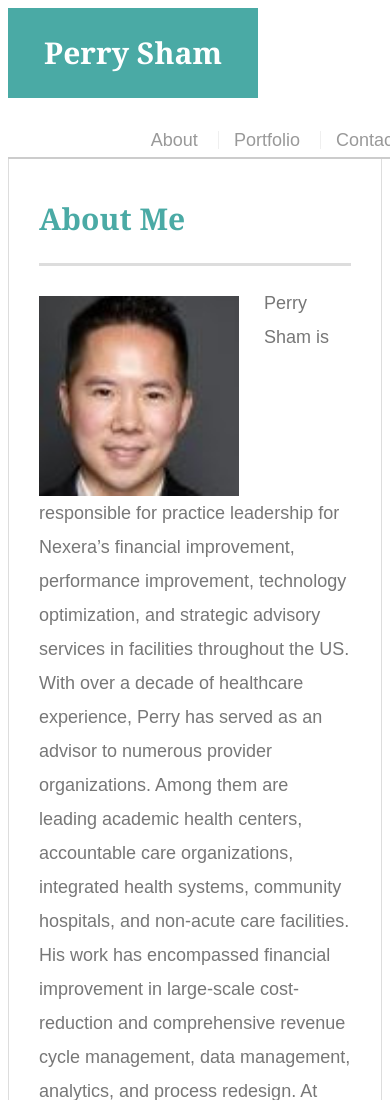
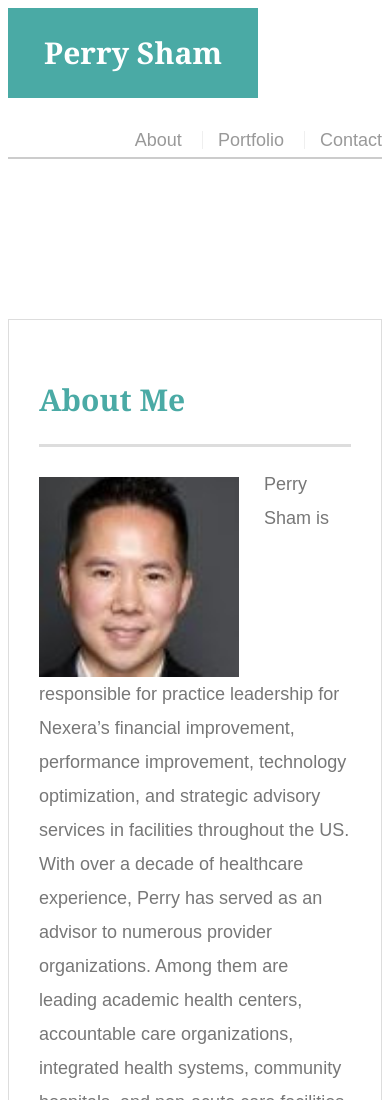
Before and after one commit to perrysham1/Basic-Portfolio, a plain HTML site: page index.html in a window 390 px wide. Shown: the top 1100 px of the page. Drawn offline with Linux system fonts and the light colour scheme.

Commit message:
Media Query

```diff
--- a/assets/css/style.css
+++ b/assets/css/style.css
@@ -215,3 +215,21 @@ body {
     background: #4aaaa5;
     border: 0 none;
   }
+
+  @media (max-width: 980px) {
+    #masthead {
+      position: static;
+    }
+  }
+
+  @media (max-width: 768px) {
+    #masthead {
+      position: static;
+    }
+  }
+
+  @media (max-width: 640px) {
+    #masthead {
+      position: static;
+    }
+  }
--- a/index.html
+++ b/index.html
@@ -4,6 +4,7 @@
   <meta charset="UTF-8">
   <title>About | Perry Sham</title>
   <link rel="stylesheet" type="text/css" href="assets/css/style.css">
+  <meta name="viewport" content="width=device-width, initial-scale=1.0">
 </head>
 
 <body>
```
Also changed, not shown: contact.html (+1 -0 lines), portfolio.html (+1 -0 lines).
